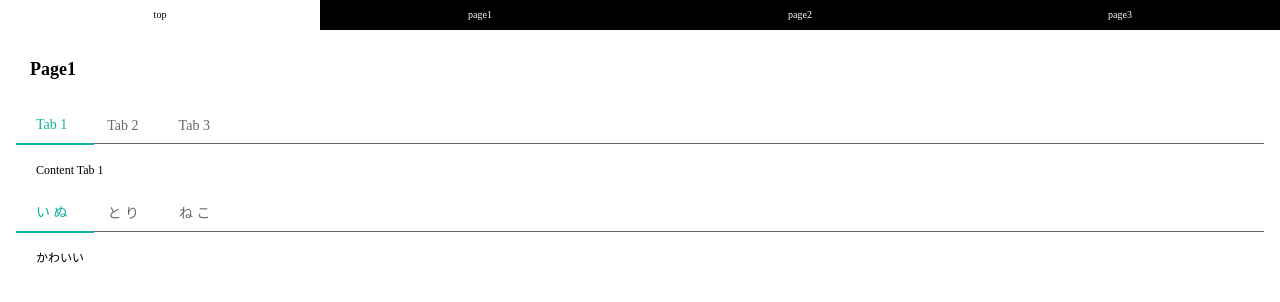
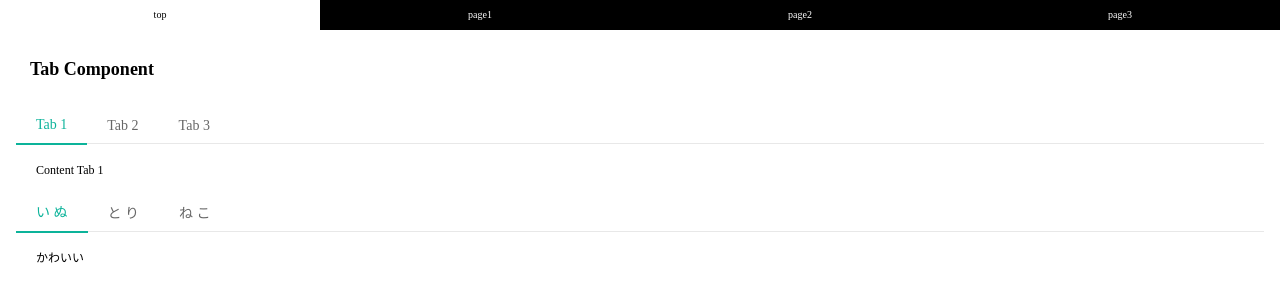
Before and after one commit to yk57-miya/react-example-project, a React (Create React App) app: page /page1 in a window 1280 px wide. Shown: the top 302 px of the page. Built offline with nearby package versions, Linux system fonts and the light colour scheme.

Commit message:
TAB切り替え（width取得）

```diff
--- a/public/index.css
+++ b/public/index.css
@@ -131,7 +131,7 @@ html {
             align-items: center;
     -webkit-box-pack: start;
             justify-content: flex-start;
-    border-bottom: 1px solid #666;
+    border-bottom: 1px solid #e8e8e8;
   }
 
 .Tab__Title {
@@ -154,7 +154,6 @@ html {
 
 .Tab__UnderLine {
     display: block;
-    width: 78px;
     -webkit-transition: -webkit-transform 300ms ease-in;
     transition: -webkit-transform 300ms ease-in;
     transition: transform 300ms ease-in;
--- a/src/components/Tab/Tab.css
+++ b/src/components/Tab/Tab.css
@@ -5,7 +5,7 @@
     width: 100%;
     margin-bottom: -1px;
     @mixin --layout-center-start;
-    border-bottom: 1px solid #666;
+    border-bottom: 1px solid #e8e8e8;
   }
 
   &__Title {
@@ -28,7 +28,6 @@
 
   &__UnderLine {
     display: block;
-    width: 78px;
     transition: transform 300ms ease-in;
     border-bottom: 2px solid #0cb39a;
     margin-bottom: -1px;
--- a/src/components/Tab/index.js
+++ b/src/components/Tab/index.js
@@ -7,31 +7,46 @@ class Tab extends Component {
     this.state = {
       currentId: 0,
       styleTab: {
+        width: '0px',
         transform: 'translateX(0px)'
       }
     };
   }
 
-  handleTabClick = (e, id) => {
-    e.preventDefault();
-    this.width = e.target.clientWidth;
-    this.setState({ currentId : id});
-    this.setState({ styleTab: {
-      transform: `translateX(${this.width*id}px)`
-    } });
-  };
+  componentDidMount() {
+    window.addEventListener('load', () => {
+      this.width = this.tabRef.clientWidth;
+      this.setState({ styleTab: {
+        width: this.width,
+        transform: 'translateX(0px)'
+      }});
+    });
+  }
 
-  // componentDidmount() {
-  //   window.addEventListener('load', () => {
-  //   });
-  // }
-
-  shouldComponentUpdate(nextProps, nextStatus) {
-    if (this.props.tabDate !== nextProps.tabDate ||this.state.styleTab !== nextStatus.styleTab) {
+  componentDidUpdate(nextProps, nextState) {
+    if (nextProps.tabDate !== this.props.tabDate || nextState.styleTab !== this.state.styleTab) {
       return true;
     }
     return false;
   }
+
+  shouldComponentUpdate(nextProps, nextState) {
+    // console.log(this.state.styleTab, nextState.styleTab);
+    if (nextProps.tabDate !== this.props.tabDate || nextState.styleTab !== this.state.styleTab) {
+      return true;
+    }
+    return false;
+  }
+
+  handleTabClick = (e, id) => {
+    e.preventDefault();
+    this.width = e.target.clientWidth;
+    this.setState({ currentId : id });
+    this.setState({ styleTab: {
+      width: this.width,
+      transform: `translateX(${this.width*id}px)`
+    } });
+  };
 
   render() {
     return (
@@ -41,7 +56,7 @@ class Tab extends Component {
             const tabTitle = classNames('Tab__Title', {
               'Tab__Title--active' : this.state.currentId === i
             });
-            return <li key={ i } className={ tabTitle } onClick={ e => this.handleTabClick(e, i) }>{ item.name }</li>;
+            return <li ref={ node => this.tabRef = node } key={ i } className={ tabTitle } onClick={ e => this.handleTabClick(e, i) }>{ item.name }</li>;
           })
         }</ul>
         <div className="Tab__UnderLine" style={ this.state.styleTab }></div>
--- a/src/pages/page1/index.js
+++ b/src/pages/page1/index.js
@@ -4,7 +4,7 @@ import Tab from '../../components/Tab';
 export default class Page1 extends Component {
   constructor (props) {
     super(props);
-    this.str = 'Page1';
+    this.str = 'Tab Component';
     this.tabList1 = [
       {
         name: 'Tab 1',
```
